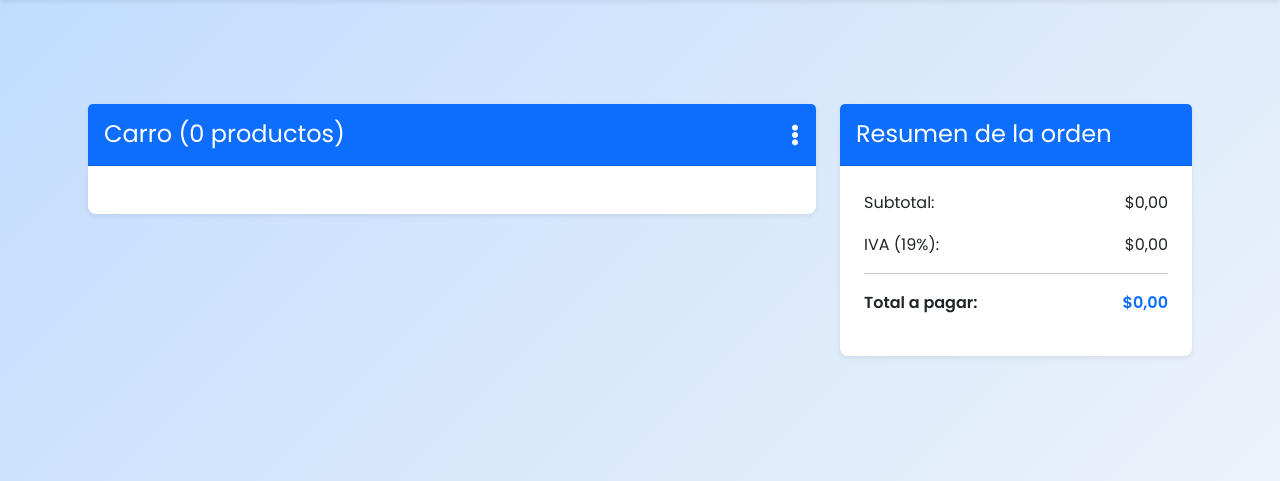
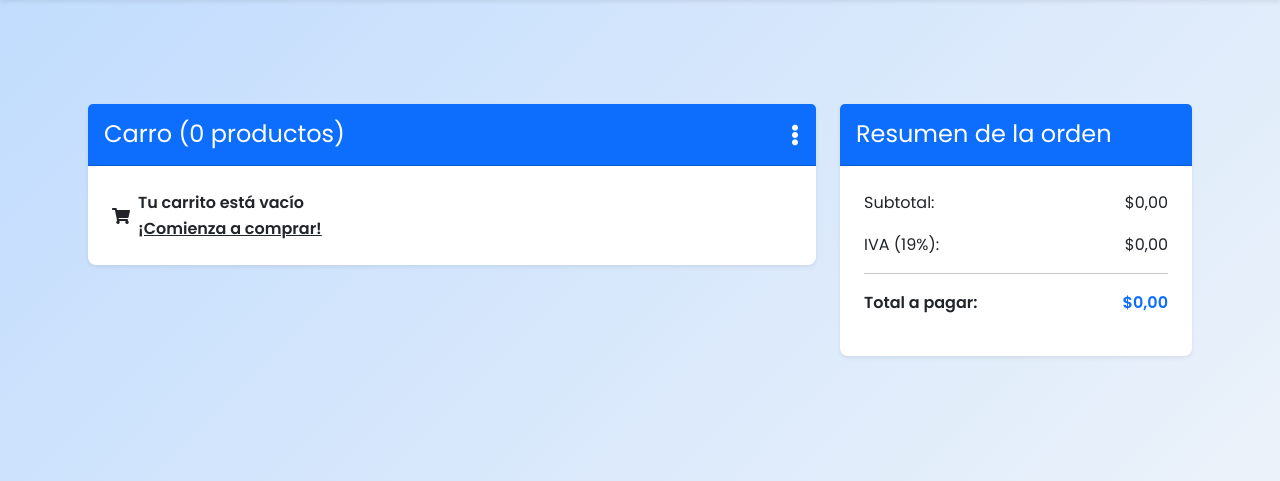
Before and after one commit to NyawToo/SADAT, a Django app: page /pedidos/carrito/ in a window 1280 px wide. Shown: the part 99-580 px from the top of the page. Run offline with Django 4.2, Linux system fonts and the light colour scheme; the visitor is signed in with stand-in values (Sample User, id 1); data comes from the database, SQL or seed files in the repository; data that the repository does not hold is empty; some libraries are stand-ins or nearby versions.

Commit message:
Correcion Enlace Carrito Vacio

```diff
--- a/pedidos/templates/pedidos/carrito.html
+++ b/pedidos/templates/pedidos/carrito.html
@@ -74,8 +74,14 @@
               </table>
             </div>
           {% else %}
-            <div class="alert alert-info rounded-2" role="alert">
-              Tu carrito está vacío. <a href="{% url 'lista_productos' %}" class="alert-link">¡Comienza a comprar!</a>
+            <div  role="alert" style="display: block; opacity: 1;">
+              <div class="d-flex align-items-center">
+                <i class="fas fa-shopping-cart me-2"></i>
+                <div>
+                  <strong>Tu carrito está vacío</strong><br>
+                  <a href="{% url 'home' %}" class="alert-link">¡Comienza a comprar!</a>
+                </div>
+              </div>
             </div>
           {% endif %}
         </div>
--- a/static/js/main.js
+++ b/static/js/main.js
@@ -53,13 +53,15 @@ document.addEventListener('DOMContentLoaded', () => {
     const popoverTriggerList = [].slice.call(document.querySelectorAll('[data-bs-toggle="popover"]'));
     popoverTriggerList.map(popoverTriggerEl => new bootstrap.Popover(popoverTriggerEl));
 
-    // Alertas automáticas
-    const alertList = document.querySelectorAll('.alert');
+    // Alertas automáticas (excepto las del carrito)
+    const alertList = document.querySelectorAll('.alert:not(.alert-cart)');
     alertList.forEach(alert => {
-        setTimeout(() => {
-            const bsAlert = new bootstrap.Alert(alert);
-            bsAlert.close();
-        }, 5000);
+        if (alert) {
+            setTimeout(() => {
+                const bsAlert = new bootstrap.Alert(alert);
+                bsAlert.close();
+            }, 600000); // 10 minutos
+        }
     });
 });
 
```
